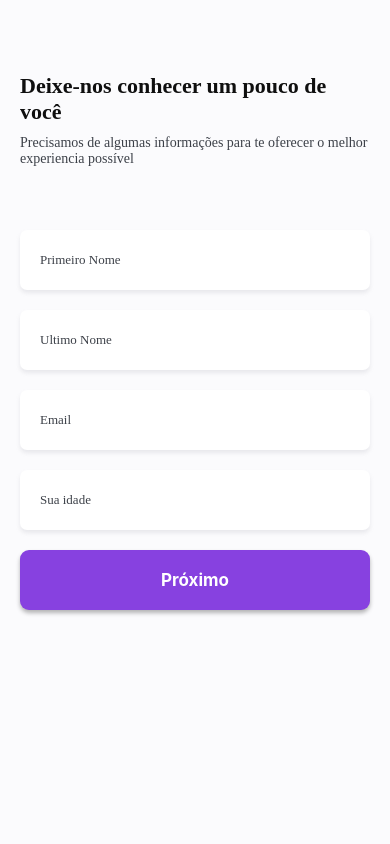
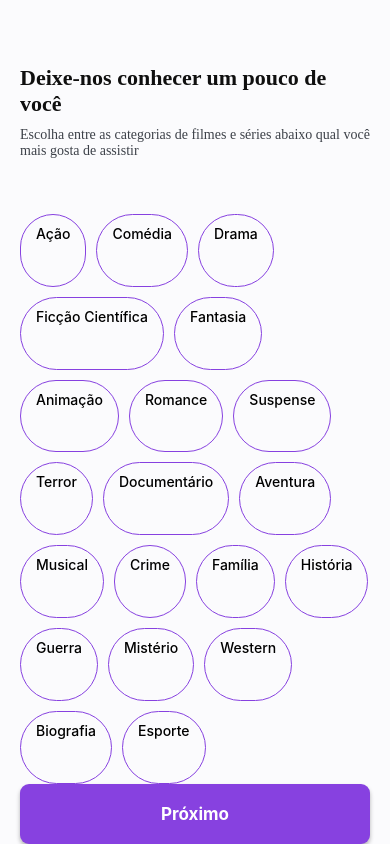
Before and after one commit to NoelJFreitas/Movies-App-ReactNative, a React Native app: screen / in a window 390 px wide. Built offline with nearby package versions, Linux system fonts and the light colour scheme.

Commit message:
feat: create category screen

```diff
--- a/App.tsx
+++ b/App.tsx
@@ -1,8 +1,9 @@
 import React from 'react';
 
 // import OnboardingScreen from '@features/authentication/screens/OnboardingScreen/OnboardingScreen';
-import SignUpScreen from '@features/authentication/screens/SignUpScreen/SignUpScreen';
+// import SignUpScreen from '@features/authentication/screens/SignUpScreen/SignUpScreen';
+import PreferredCategories from '@features/authentication/screens/PreferredCategories/PreferredCategories';
 
 export default function App() {
-  return <SignUpScreen />;
+  return <PreferredCategories />;
 }
--- /dev/null
+++ b/src/features/authentication/components/PreferencesTag/PreferencesTag.tsx
@@ -0,0 +1,31 @@
+import React from 'react';
+import {StyleSheet, View} from 'react-native';
+import Item from './components/Item';
+
+interface Props {
+  tags: string[];
+}
+
+export default function PreferencesTag({tags}: Props) {
+  function handleOnSelect(name: string) {
+    console.log(`tag name: ${name}`);
+  }
+
+  return (
+    <View style={styles.container}>
+      {tags.map(name => (
+        <Item key={name} name={name} onSelect={handleOnSelect} />
+      ))}
+    </View>
+  );
+}
+
+const styles = StyleSheet.create({
+  container: {
+    flex: 1,
+    flexDirection: 'row',
+    flexWrap: 'wrap',
+    rowGap: 10,
+    columnGap: 10,
+  },
+});
--- /dev/null
+++ b/src/features/authentication/components/PreferencesTag/components/Item.tsx
@@ -0,0 +1,47 @@
+import colors from '@utils/colors';
+import React, {useState} from 'react';
+import {StyleSheet, Text, TouchableOpacity} from 'react-native';
+
+interface Props {
+  name: string;
+  onSelect: (name: string) => void;
+}
+
+export default function Item({name, onSelect}: Props) {
+  const [isSelected, setIsSelected] = useState(false);
+
+  function handleOnSelect() {
+    setIsSelected(!isSelected);
+    onSelect(name);
+  }
+
+  return (
+    <TouchableOpacity
+      style={[styles.container, isSelected && styles.selected]}
+      activeOpacity={0.6}
+      onPress={handleOnSelect}>
+      <Text style={[styles.text, isSelected && styles.textSelected]}>
+        {name}
+      </Text>
+    </TouchableOpacity>
+  );
+}
+
+const styles = StyleSheet.create({
+  container: {
+    borderWidth: 1,
+    borderColor: colors.primary,
+    paddingHorizontal: 15,
+    paddingVertical: 10,
+    borderRadius: 200,
+  },
+  selected: {
+    backgroundColor: colors.primary,
+  },
+  text: {
+    fontWeight: '500',
+  },
+  textSelected: {
+    color: colors.white,
+  },
+});
--- /dev/null
+++ b/src/features/authentication/screens/PreferredCategories/PreferredCategories.tsx
@@ -0,0 +1,61 @@
+import Screen from '@components/Screen/Screen';
+import Paragraph from '@components/Text/Paragraph';
+import Title from '@components/Text/Title';
+import Button from '@features/authentication/components/Button/Button';
+import PreferencesTag from '@features/authentication/components/PreferencesTag/PreferencesTag';
+import SignUpTextInput from '@features/authentication/components/TextInput/SignUpTextInput';
+import categoryTags from '@features/authentication/utils/categoryTags';
+import React, {useRef} from 'react';
+import {Alert, StyleSheet, View} from 'react-native';
+
+export default function PreferredCategories() {
+  const inputs = useRef<SignUpTextInput[]>([]);
+
+  function handleNavigation() {
+    let invalid = false;
+    inputs.current.forEach(e => {
+      if (e.value === '') {
+        e.setValidationState(false);
+        invalid = true;
+      } else {
+        e.setValidationState(true);
+      }
+    });
+
+    if (invalid) {
+      Alert.alert('atenção', 'Preencha todos os campos');
+      return;
+    }
+  }
+
+  return (
+    <Screen>
+      <View style={styles.textContainer}>
+        <Title style={styles.title}>Deixe-nos conhecer um pouco de você</Title>
+        <Paragraph>
+          Escolha entre as categorias de filmes e séries abaixo qual você mais
+          gosta de assistir
+        </Paragraph>
+      </View>
+      <View style={styles.inputContainer}>
+        <PreferencesTag tags={categoryTags} />
+      </View>
+      <Button title="Próximo" onPress={handleNavigation} />
+    </Screen>
+  );
+}
+
+const styles = StyleSheet.create({
+  textContainer: {
+    flex: 1.5,
+    justifyContent: 'center',
+  },
+  title: {
+    fontSize: 22,
+    paddingVertical: 10,
+  },
+  inputContainer: {
+    flex: 4,
+    gap: 20,
+  },
+});
--- /dev/null
+++ b/src/features/authentication/utils/categoryTags.ts
@@ -0,0 +1,22 @@
+export default [
+  'Ação',
+  'Comédia',
+  'Drama',
+  'Ficção Científica',
+  'Fantasia',
+  'Animação',
+  'Romance',
+  'Suspense',
+  'Terror',
+  'Documentário',
+  'Aventura',
+  'Musical',
+  'Crime',
+  'Família',
+  'História',
+  'Guerra',
+  'Mistério',
+  'Western',
+  'Biografia',
+  'Esporte',
+];
```
